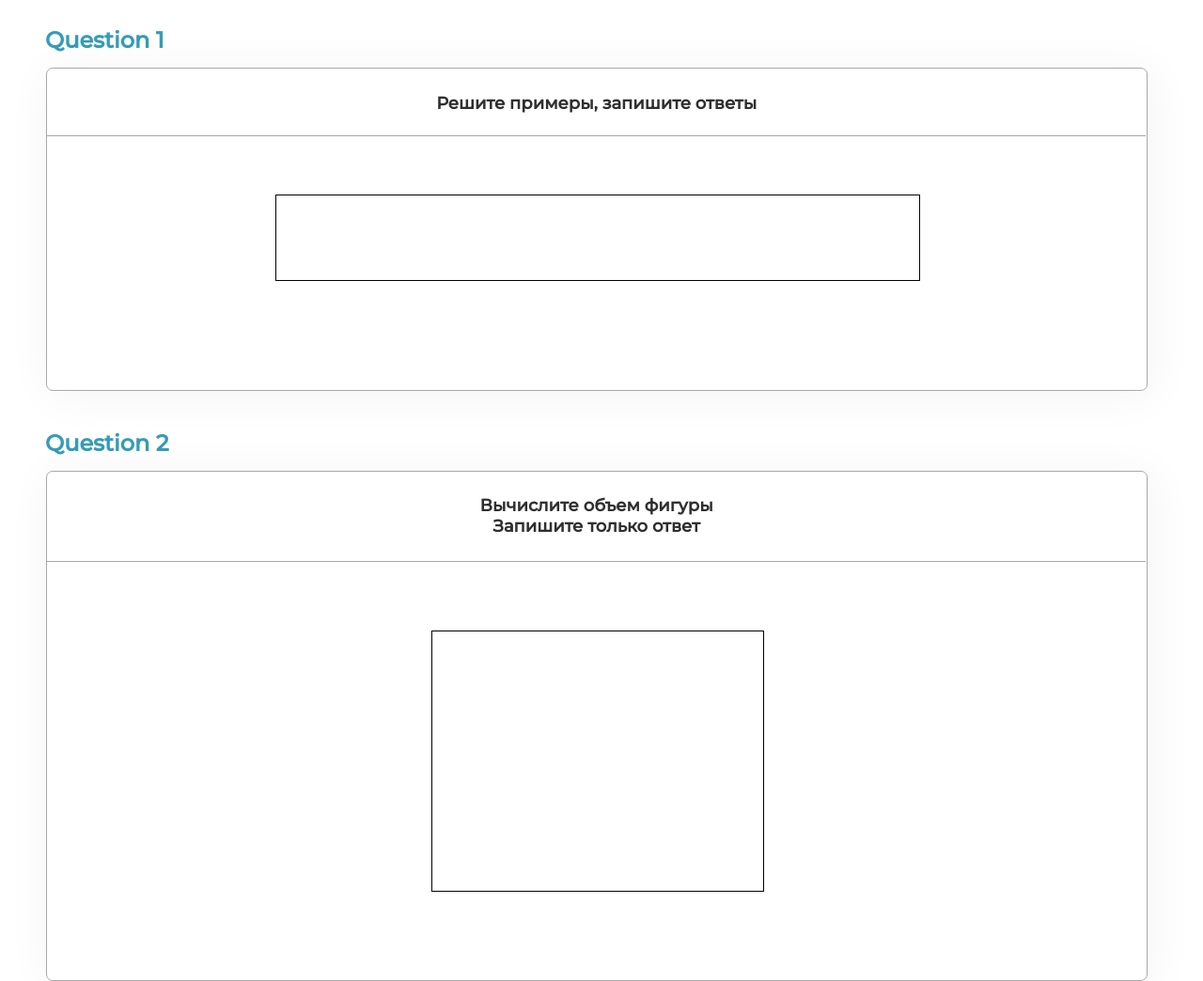
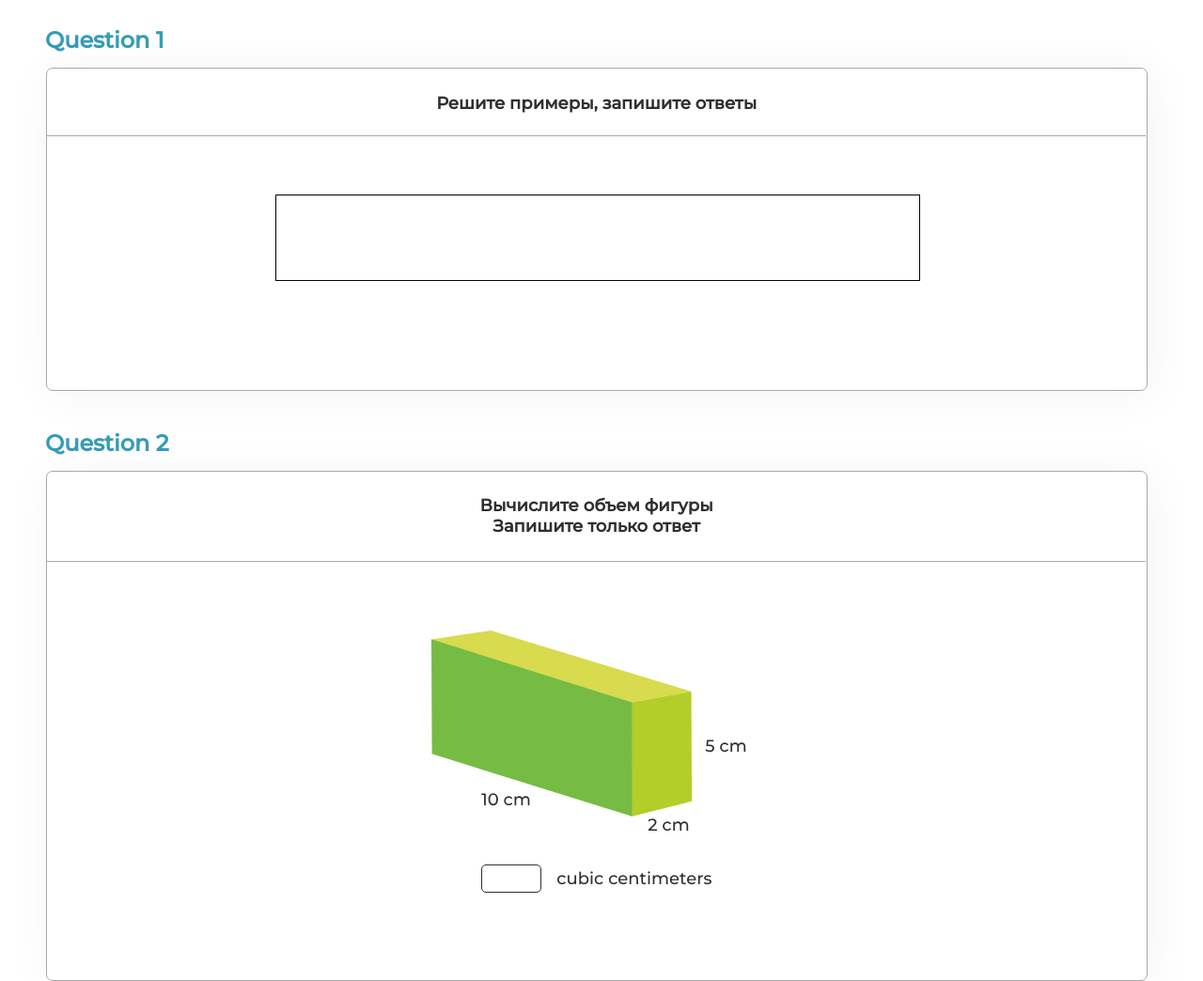
Before and after one commit to BossNumber1/5gradePractithink, a plain HTML site: page RESULT/index.html in a window 1280 px wide. Shown: the top 1044 px of the page at 94% size. Drawn offline with nearby package versions, Linux system fonts and the light colour scheme; a script that the page names is missing.

Commit message:
made the layout of 2 question

```diff
--- a/RESULT/index.html
+++ b/RESULT/index.html
@@ -37,7 +37,18 @@
                         Запишите только ответ
                     </div>
                     <div class="lineUnderHeading2"></div>
-                    <div class="content2"></div>
+                    <div class="content2">
+                        <div class="figure2">
+                            <img
+                                src="./pictures/2que/figure.svg"
+                                alt="figure"
+                            />
+                        </div>
+                        <div class="input2">
+                            <input type="text" id="firstNumber2" />
+                            cubic centimeters
+                        </div>
+                    </div>
                 </div>
             </div>
             <div class="question3">
--- a/RESULT/styles/question2.css
+++ b/RESULT/styles/question2.css
@@ -37,30 +37,39 @@
     left: calc(50% - 351.69px / 2);
     width: 351.69px;
     height: 276px;
-    border: 1px solid;
 }
 
-.topRow2,
-.centerRow2,
-.bottomRow2 {
-    width: 629px;
-    height: 30px;
-    margin-bottom: 7px;
+.figure2 {
+    width: 182px;
+    height: 149px;
+}
+
+.input2 {
     display: flex;
     align-items: center;
-    justify-content: flex-start;
+    justify-content: space-between;
+    top: 100px;
+    left: calc(50% - 246px / 2);
+    width: 246px;
+    height: 30px;
 }
 
-.topRow2 div,
-.centerRow2 div,
-.bottomRow2 div {
-    margin-right: 10px;
+.input2 input {
+    display: flex;
+    padding: 6px 16px;
+    width: 64px;
+    height: 30px;
+    border: 1px solid #2f2f2f;
+    box-sizing: border-box;
+    border-radius: 5px;
+    text-align: center;
 }
 
-.content2 input {
-    width: 40px;
-    height: 30px;
-    border-radius: 5px;
+.input2:not(input) {
+    font-style: normal;
+    font-weight: 500;
+    font-size: 18px;
+    line-height: 18px;
+    color: #2f2f2f;
     text-align: center;
-    border: 1px solid;
 }
```
